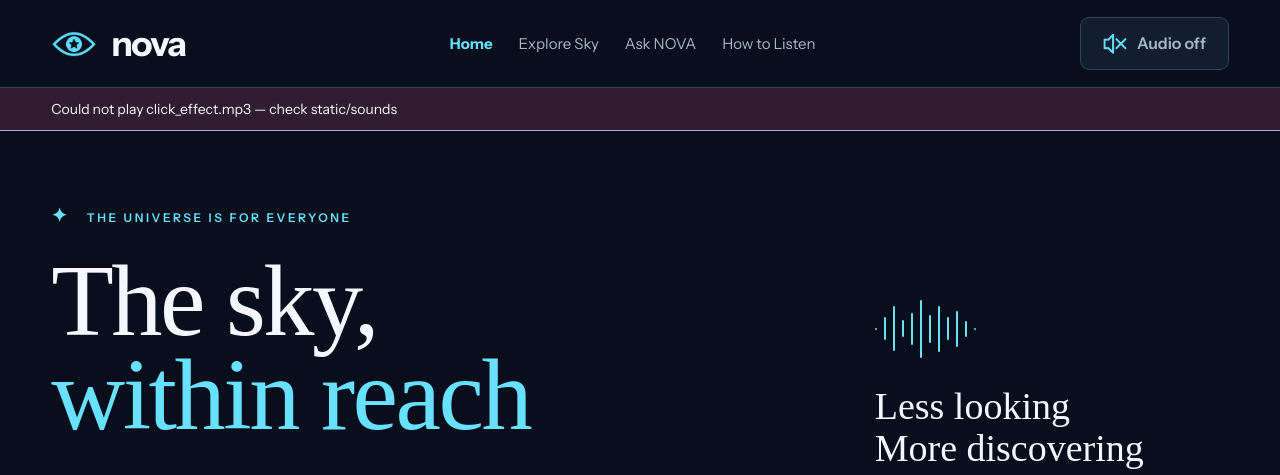
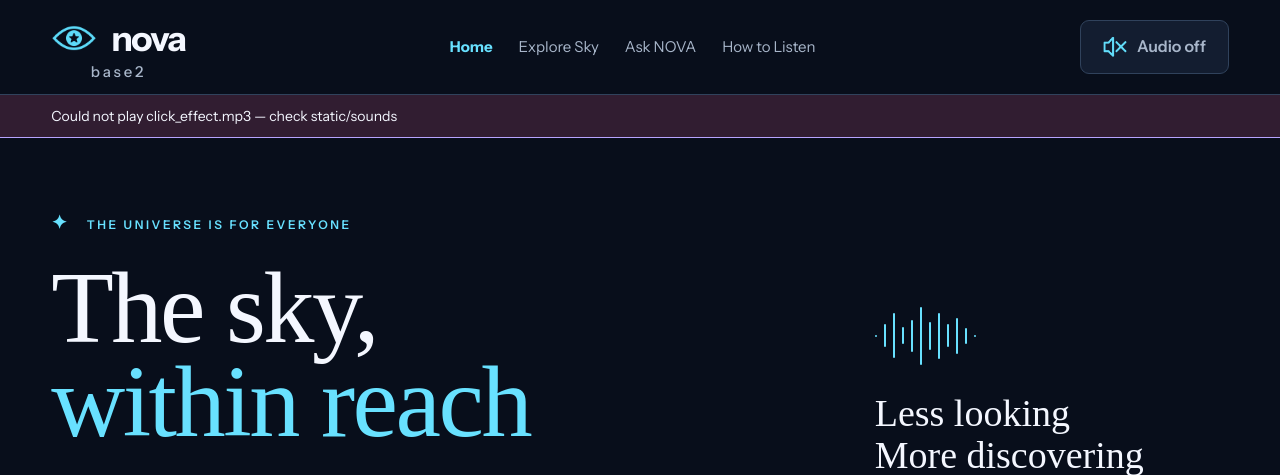
Before and after one commit to RaunavWad/Nova, a Flask app: page / in a window 1280 px wide. Shown: the top 475 px of the page. Run offline with Flask 3, Linux system fonts and the light colour scheme; some web fonts are replaced.

Commit message:
added base 2

```diff
--- /dev/null
+++ b/web/static/branding.css
@@ -0,0 +1,34 @@
+/* Little base2 credit under the NOVA logo */
+.logo {
+  flex-direction: column;
+  align-items: center;
+  gap: 3px;
+}
+
+/* Keep the icon and the NOVA name beside each other */
+.nova-brand-row {
+  display: flex;
+  align-items: center;
+  gap: 14px;
+  white-space: nowrap;
+}
+
+.nova-brand-credit {
+  color: var(--gray, #a8b6ca);
+  font-size: 15px;
+  font-weight: 500;
+  letter-spacing: 0.18em;
+  line-height: 1;
+  text-transform: lowercase;
+  text-align: center;
+}
+
+footer .nova-brand-credit {
+  font-size: 15px;
+}
+
+@media (max-width: 650px) {
+  .nova-brand-row {
+    gap: 10px;
+  }
+}
--- a/web/templates/base.html
+++ b/web/templates/base.html
@@ -7,6 +7,7 @@
 <title>{% block title %}NOVA | Home{% endblock %}</title>
 <link rel="icon" type="image/png" href="{{ url_for('static',filename='images/NOVA Logo No BG.png') }}">
 <link rel="stylesheet" href="{{ url_for('static',filename='style.css') }}">
+<link rel="stylesheet" href="{{ url_for('static',filename='branding.css') }}">
 
 {% block head %}{% endblock %}
 </head>
@@ -14,7 +15,11 @@
 <a href="#main" class="skip">Skip to content</a>
 <header class="navbar">
   <a href="{{ url_for('home') }}" class="logo" aria-label="NOVA home">
-    <img src="{{ url_for('static',filename='images/NOVA Logo No BG.png') }}" alt="NOVA">nova
+    <div class="nova-brand-row">
+      <img src="{{ url_for('static',filename='images/NOVA Logo No BG.png') }}" alt="">
+      nova
+    </div>
+    <small class="nova-brand-credit">base2</small>
   </a>
   <nav class="site-nav" aria-label="Main navigation">
     <a href="{{ url_for('home') }}" {% if page=='home' %}aria-current="page"{% endif %}>Home</a>
@@ -39,7 +44,11 @@
 <main id="main">{% block content %}{% endblock %}</main>
 <footer>
   <a class="logo" href="{{ url_for('home') }}" aria-label="NOVA home">
-    <img src="{{ url_for('static',filename='images/NOVA Logo No BG.png') }}" alt="NOVA">nova
+    <div class="nova-brand-row">
+      <img src="{{ url_for('static',filename='images/NOVA Logo No BG.png') }}" alt="">
+      nova
+    </div>
+    <small class="nova-brand-credit">base2</small>
   </a>
   <p>The universe is for everyone</p>
   <nav class="footer-nav" aria-label="Footer navigation">
```
